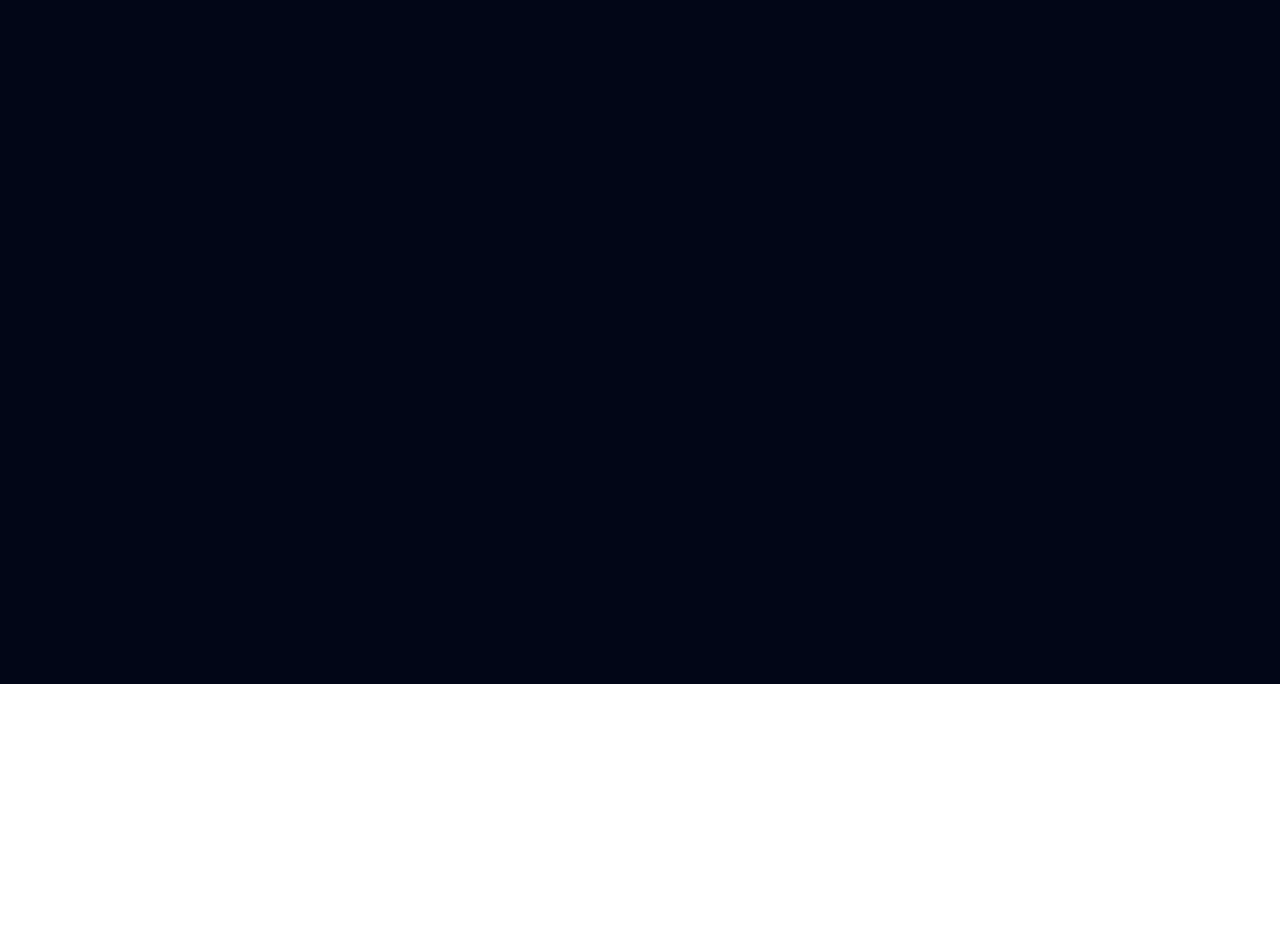
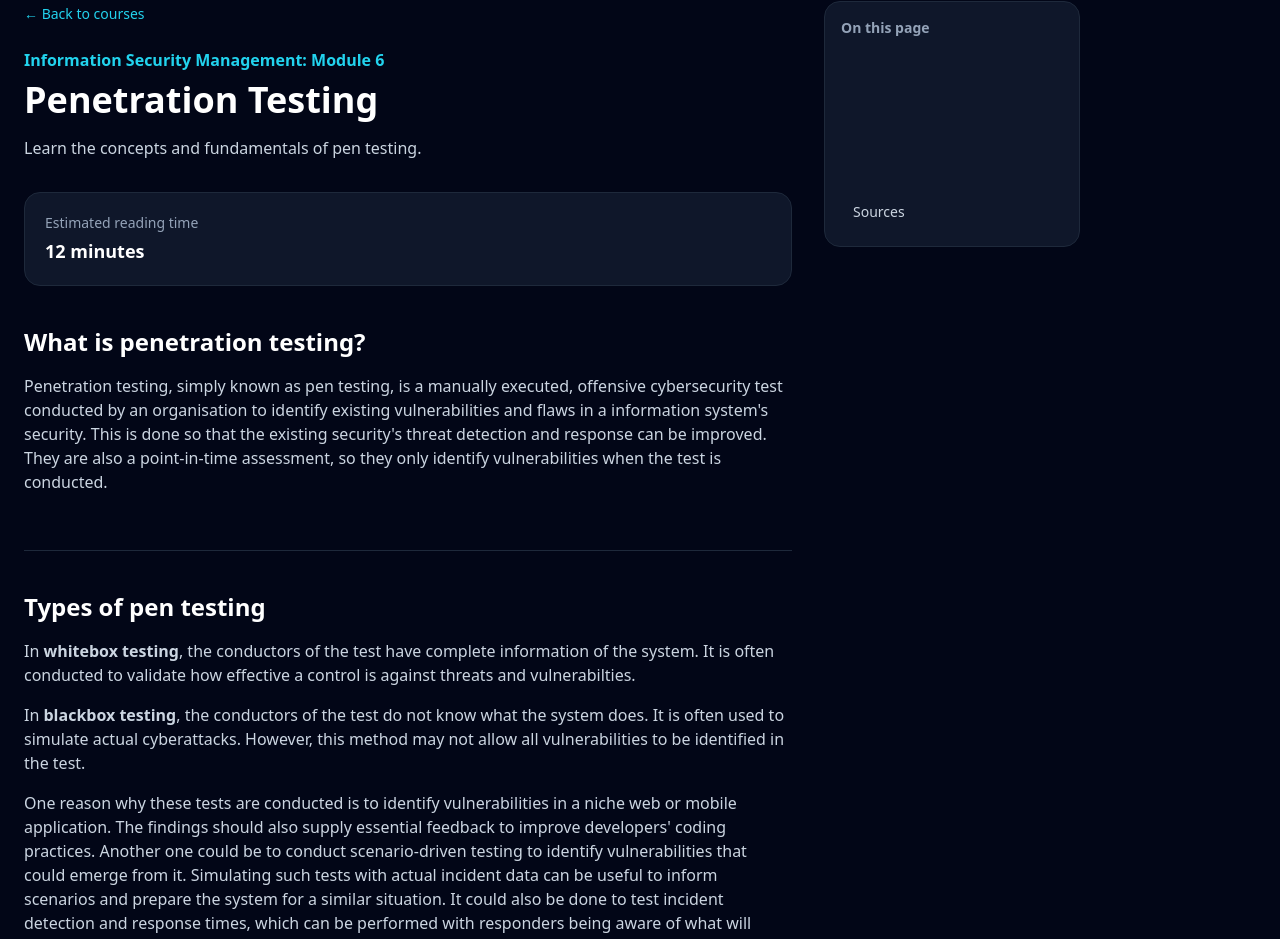
Before and after one commit to thedevarchive/shieldalert-security-dashboard, a Nuxt app: page /courses/infosec-mgmt/module6 in a window 1280 px wide. Shown: the part 116-1055 px from the top of the page. Before the commit the page ends 800 px from the top, so only its background shows below. Built offline with nearby package versions, Linux system fonts and the light colour scheme.

Commit message:
Added more content to module 6 of InfoSec course

```diff
--- a/app/components/select/InfoSec.vue
+++ b/app/components/select/InfoSec.vue
@@ -16,6 +16,14 @@ const modules = [
     title: 'Security Management Frameworks',
     path: '/courses/infosec-mgmt/module4',
   },
+  {
+    title: 'Vulnerability Management',
+    path: '/courses/infosec-mgmt/module5',
+  },
+  {
+    title: 'Penetration Testing',
+    path: '/courses/infosec-mgmt/module6',
+  },
 ]
 </script>
 
--- a/app/pages/courses/infosec-mgmt/module5.vue
+++ b/app/pages/courses/infosec-mgmt/module6.vue
@@ -2,27 +2,27 @@
 const sections = [
     {
         id: '0',
-        title: 'What is vulnerability management?',
+        title: '',
     },
     {
         id: '1',
-        title: 'Common information security vulnerabilities',
+        title: '',
     },
     {
         id: '2',
-        title: 'The vulnerability management process',
+        title: '',
     },
     {
         id: '3',
-        title: 'Common Vulnerability Scoring System (CVSS)',
+        title: '',
     },
     {
         id: '4',
-        title: 'Common Vulnerabilities and Exposures (CVE)',
+        title: '',
     },
     {
         id: '5',
-        title: 'The US National Vulnerability Database (NVD)',
+        title: '',
     },
     {
         id: '9',
@@ -40,15 +40,15 @@ const sections = [
                 </NuxtLink>
 
                 <p class="mb-2 font-semibold text-cyan-400">
-                    Information Security Management: Module 5
+                    Information Security Management: Module 6
                 </p>
 
                 <h1 class="mb-4 text-4xl font-bold">
-                    Vulnerability Management
+                    Penetration Testing
                 </h1>
 
                 <p class="mb-8 text-slate-300">
-                    Learn about vulnerability management and some resources that ranks and lists these vulnerabilities.
+                    Learn the concepts and fundamentals of pen testing.
                 </p>
 
                 <div class="mb-10 rounded-2xl border border-slate-800 bg-slate-900 p-5">
@@ -58,27 +58,46 @@ const sections = [
 
                 <section id="0" class="scroll-mt-24 border-b border-slate-800 pb-10">
                     <h2 class="mb-4 text-2xl font-semibold">
-                        What is vulnerability management?
+                        What is penetration testing?
                     </h2>
 
                     <p class="mb-4 text-slate-300">
-                        According to Rhodes, vulnerability management is a thorough process in order to continuously maintain an organisation's vulnerabilities.
-                        It is important because reducing vulnerabilities is the best way to lower risk and mitigate chances of attackers exploiting the system.
+                        Penetration testing, simply known as pen testing, is a manually executed, offensive
+                        cybersecurity test conducted
+                        by an organisation to identify existing vulnerabilities and flaws in a information system's
+                        security.
+                        This is done so that the existing security's threat detection and response can be improved.
+                        They are also a point-in-time assessment, so they only identify vulnerabilities when the test is
+                        conducted.
                     </p>
                 </section>
 
                 <section id="1" class="scroll-mt-24 border-b border-slate-800 py-10">
                     <h2 class="mb-4 text-2xl font-semibold">
-                        Common information security vulnerabilities
+                        Types of pen testing
                     </h2>
 
-                    <ul class="mb-4 list-disc space-y-3 pl-6 text-slate-300">
-                        <li>Flaws in the design and testing of technology</li>
-                        <li>Poor implementation of hardware or software</li>
-                        <li>Lack of rules or gaps in business policies or processes</li>
-                        <li>Lack of user training and awareness</li>
-                        <li>Physical or environmental factors</li>
-                    </ul>
+                    <p class="mb-4 text-slate-300">
+                        In <strong>whitebox testing</strong>, the conductors of the test have complete information of
+                        the system. It is often conducted to validate how effective a control is against threats and
+                        vulnerabilties.
+                    </p>
+                    <p class="mb-4 text-slate-300">
+                        In <strong>blackbox testing</strong>, the conductors of the test do not know what the system
+                        does. It is often used to simulate actual cyberattacks. However, this method may not allow all
+                        vulnerabilities to be identified in the test.
+                    </p>
+                    <p class="mb-4 text-slate-300">
+                        One reason why these tests are conducted is to identify vulnerabilities in a niche web or mobile
+                        application.
+                        The findings should also supply essential feedback to improve developers' coding practices.
+                        Another one could be to conduct scenario-driven testing to identify vulnerabilities that could
+                        emerge from it. Simulating such tests with actual incident data can be useful to inform
+                        scenarios and prepare the system for a similar situation.
+                        It could also be done to test incident detection and response times, which can be performed with
+                        responders being aware of what will happen or as tests where responders will not know how the
+                        system's security will be attacked.
+                    </p>
                 </section>
 
                 <section id="2" class="scroll-mt-24 border-b border-slate-800 py-10">
@@ -101,8 +120,10 @@ const sections = [
                     </h2>
 
                     <p class="mb-4 text-slate-300">
-                        This framework was created by the non-profit organisation Forum of Incident Response and Security Teams (FIRST) to characterise and classifies these vulnerabilities.
-                        The system has two sets of base metrics: exploitability and impact. However, the CVSS base impacts do not consider organisational impact.
+                        This framework was created by the non-profit organisation Forum of Incident Response and
+                        Security Teams (FIRST) to characterise and classifies these vulnerabilities.
+                        The system has two sets of base metrics: exploitability and impact. However, the CVSS base
+                        impacts do not consider organisational impact.
                         The results of the scoring system ranges from 0 to 10.
                     </p>
                 </section>
@@ -125,7 +146,8 @@ const sections = [
 
                     <p class="mb-4 text-slate-300">
                         This database is created by NIST and contains CVE-identified software vulnerabilities.
-                        It also has advanced search features that allow users to search by product name, version and even search by vulnerability type and severity.
+                        It also has advanced search features that allow users to search by product name, version and
+                        even search by vulnerability type and severity.
                     </p>
                 </section>
 
@@ -136,21 +158,22 @@ const sections = [
 
                     <div class="space-y-3">
                         <div class="rounded-xl border border-slate-800 bg-slate-900 p-4">
-                            Rhodes, A. (2023). <em>IFN541 Information Security Management: Vulnerability Management.</em> [Presentation]. <a class="text-cyan-400"
+                            Rhodes, A. (2023). <em>IFN541 Information Security Management: Vulnerability
+                                Management.</em> [Presentation]. <a class="text-cyan-400"
                                 href="https://www.canvas.qut.edu.au/">Canvas.</a>
                         </div>
                     </div>
                 </section>
 
                 <div class="mt-10 flex justify-between border-t border-slate-800 pt-6">
-                    <NuxtLink to="/courses/infosec-mgmt/module3"
+                    <NuxtLink to="/courses/infosec-mgmt/module4"
                         class="rounded-xl border border-slate-700 px-5 py-3 text-sm text-slate-300 hover:bg-slate-800">
                         Previous
                     </NuxtLink>
 
                     <SelectInfoSec />
 
-                    <NuxtLink to="/courses/infosec-mgmt/module2"
+                    <NuxtLink to="/courses/infosec-mgmt/module6"
                         class="rounded-xl bg-cyan-500 px-5 py-3 text-sm font-semibold text-slate-950 hover:bg-cyan-400">
                         Next
                     </NuxtLink>
```
